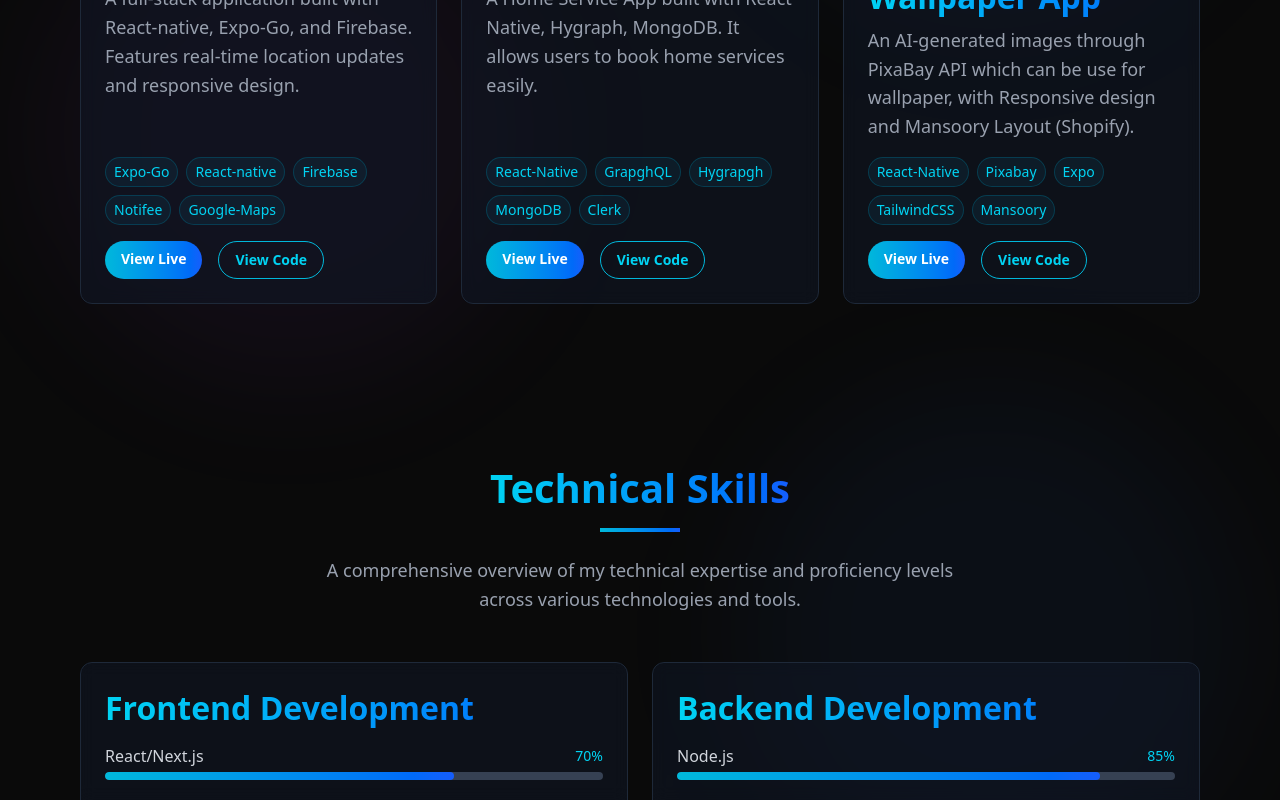
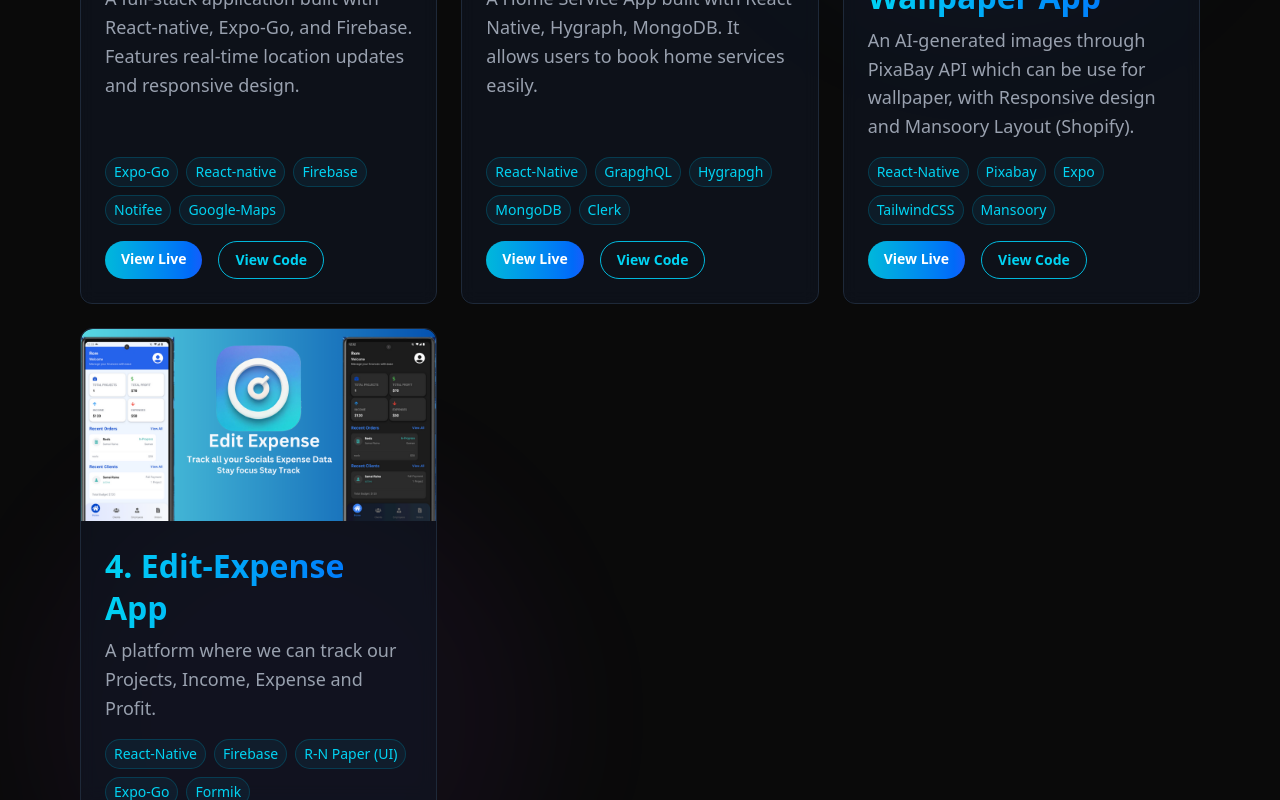
Before and after one commit to kisanms/portfolio-next, a Next.js app: page / in a window 1280 px wide. Shown: the part 2000-2800 px from the top of the page. Built offline with nearby package versions, Linux system fonts and the light colour scheme.

Commit message:
project 4

```diff
--- a/src/components/sections/Projects.tsx
+++ b/src/components/sections/Projects.tsx
@@ -5,6 +5,7 @@ import Image from "next/image";
 import thumbnailPort from "../../assets/thumnail port.png"; // Ensure this file exists
 import thumbnailPort2 from "../../assets/Feature g.png"; // Ensure this file exists
 import thumbnailPort3 from "../../assets/Feature g (1).png"; // Ensure this file exists
+import thumbnailPort4 from "../../assets/Feature g4.png"; // Ensure this file exists
 import { StaticImageData } from "next/image";
 
 // Project type definition
@@ -51,6 +52,15 @@ const projects: Project[] = [
     image: thumbnailPort3,
     link: "https://crosspix-wallpaper.netlify.app/home", // Update with actual link
     github: "https://github.com/kisanms/Crosspix_Wallpaper_App", // Update with actual link
+  },
+  {
+    title: "4. Edit-Expense App",
+    description:
+      "A platform where we can track our Projects, Income, Expense and Profit.",
+    tags: ["React-Native", "Firebase", "R-N Paper (UI)", "Expo-Go", "Formik"],
+    image: thumbnailPort4,
+    link: "https://sites.google.com/view/edit-expense/home", // Update with actual link
+    github: "https://github.com/kisanms/editexpense", // Update with actual link
   },
 ];
 
```
Also changed, not shown: src/assets/Feature g4.png (added).
